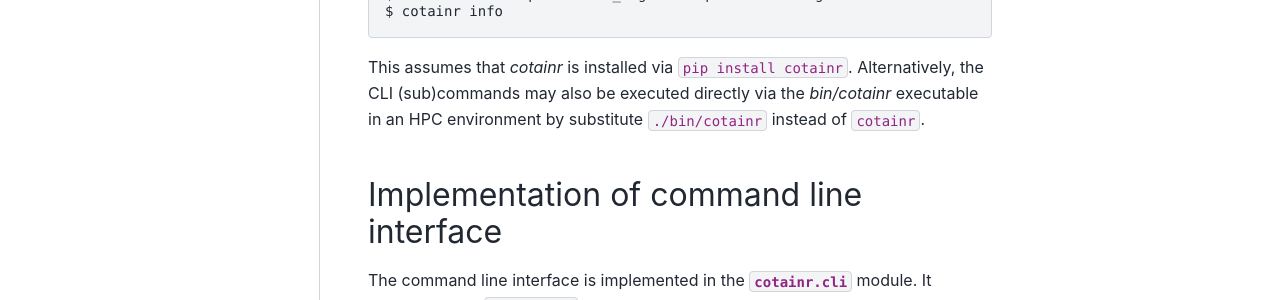
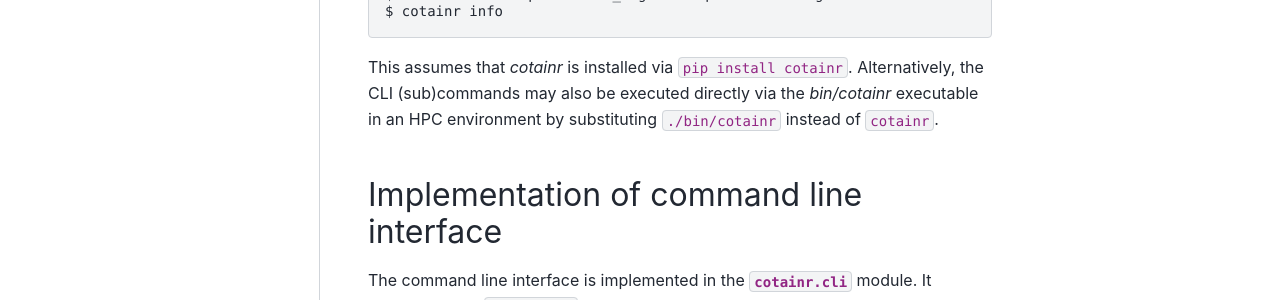
Before and after one commit to DeiC-HPC/cotainr, a Sphinx documentation site: the page built from doc/development/cli_internals.rst, in a window 1280 px wide and 900 px high. Shown: the part 428-728 px from the top of the window. Built offline with Sphinx 7.4.7 and the PyData theme 0.15.4, drawn with Linux system fonts in a browser that asks for light colours; pages that are not in the unit, such as notebooks, are missing from menus.

Commit message:
Apply suggestions from code review
Co-authored-by: Christian Schou Oxvig <5367057+Chroxvi@users.noreply.github.com>

```diff
--- a/doc/development/cli_internals.rst
+++ b/doc/development/cli_internals.rst
@@ -14,7 +14,7 @@ The main way to invoke the CLI (sub)commands is via the `cotainr` entrypoint,
     $ cotainr build <positional_arg> <non-positional args>
     $ cotainr info
 
-This assumes that `cotainr` is installed via :code:`pip install cotainr`. Alternatively, the CLI (sub)commands may also be executed directly via the `bin/cotainr` executable in an HPC environment by substitute ``./bin/cotainr`` instead of ``cotainr``.
+This assumes that `cotainr` is installed via :code:`pip install cotainr`. Alternatively, the CLI (sub)commands may also be executed directly via the `bin/cotainr` executable in an HPC environment by substituting ``./bin/cotainr`` instead of ``cotainr``.
 
 Implementation of command line interface
 ----------------------------------------
--- a/doc/development/test_suite_ci_cd.rst
+++ b/doc/development/test_suite_ci_cd.rst
@@ -105,7 +105,7 @@ The following CD `workflow <https://docs.github.com/en/actions/using-workflows/a
   - Build the Python Wheel
   - Publish to TestPyPI index
   - In a clean environment, download and install from TestPyPI and run basic CLI functionality
-  - publish to PyPI.
+  - Publish to PyPI.
 
   The testPyPI and PyPI index locations are both implemented as `GitHub environments <https://docs.github.com/en/actions/managing-workflow-runs-and-deployments/managing-deployments/managing-environments-for-deployment>`_ attached to the DeiC-HPC account. These environments have deployment protection rules which require review from a member of the HPC-developers team before the action is executed. This ensures protection against accidental tag pushes which is needed since removal of releases from TestPyPI and PyPI is difficult.
 
```
